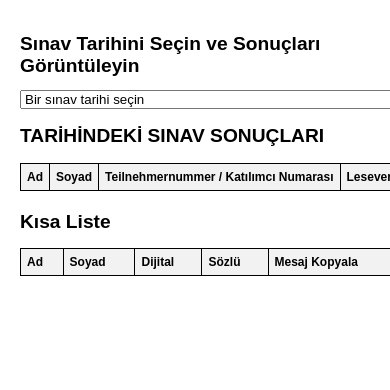
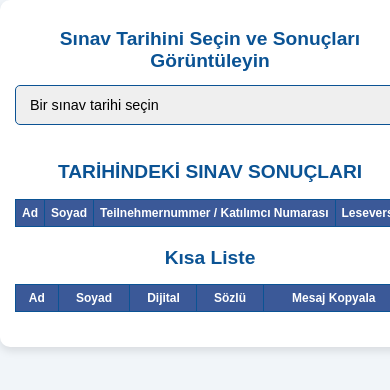
Before and after one commit to onurqlp/TELC_SONUC, a plain HTML site: page index.html in a window 390 px wide. Shown: the top 390 px of the page. Drawn offline with Linux system fonts and the light colour scheme; no server answers.

Commit message:
Update index.html

```diff
--- a/index.html
+++ b/index.html
@@ -5,37 +5,76 @@
     <meta name="viewport" content="width=device-width, initial-scale=1.0">
     <title>XML Sınav Sonuçları Görüntüleme</title>
     <style>
+        /* Genel gövde ve düzen */
         body {
             font-family: Arial, sans-serif;
             margin: 0;
             padding: 0;
-            box-sizing: border-box;
+            background-color: #f1f5f9; /* Zoom ve Facebook'un açık arka plan tonları */
+            color: #0b5394; /* Zoom mavisine yakın koyu mavi */
         }
+
         .container {
             width: 100%;
             max-width: 1200px;
             margin: 0 auto;
             padding: 20px;
+            background-color: #ffffff;
+            border-radius: 10px;
+            box-shadow: 0 4px 8px rgba(0, 0, 0, 0.1);
         }
+
+        h1, h2 {
+            text-align: center;
+            color: #0b5394; /* Zoom mavisi */
+        }
+
+        select {
+            width: 100%;
+            padding: 10px;
+            font-size: 1em;
+            margin-bottom: 20px;
+            border-radius: 5px;
+            border: 1px solid #0b5394;
+        }
+
         table {
             width: 100%;
             border-collapse: collapse;
             margin-bottom: 20px;
             overflow-x: auto;
         }
+
         table, th, td {
-            border: 1px solid black;
+            border: 1px solid #0b5394; /* Mavi tonlar */
         }
-        th, td {
-            padding: 8px;
+
+        th {
+            background-color: #3b5998; /* Facebook mavisi */
+            color: white;
+            padding: 10px;
+        }
+
+        td {
+            padding: 10px;
             text-align: left;
+            background-color: #ffffff;
         }
-        th {
-            background-color: #f2f2f2;
-        }
+
         .copy-button {
             margin-top: 20px;
+            padding: 8px 12px;
+            background-color: #e91e63; /* TAC Kızılay kırmızısına benzer ton */
+            color: #ffffff;
+            border: none;
+            border-radius: 5px;
+            cursor: pointer;
         }
+
+        .copy-button:hover {
+            background-color: #d81b60;
+        }
+
         @media screen and (max-width: 768px) {
             table, th, td {
                 font-size: 12px;
@@ -45,15 +84,24 @@
                 white-space: nowrap;
             }
         }
+
         @media screen and (max-width: 480px) {
             h1, h2 {
                 font-size: 1.2em;
             }
+
             select {
                 width: 100%;
+                font-size: 0.9em;
             }
+
             .copy-button {
                 font-size: 0.9em;
+                padding: 6px 10px;
+            }
+
+            .container {
+                padding: 15px;
             }
         }
     </style>
```
